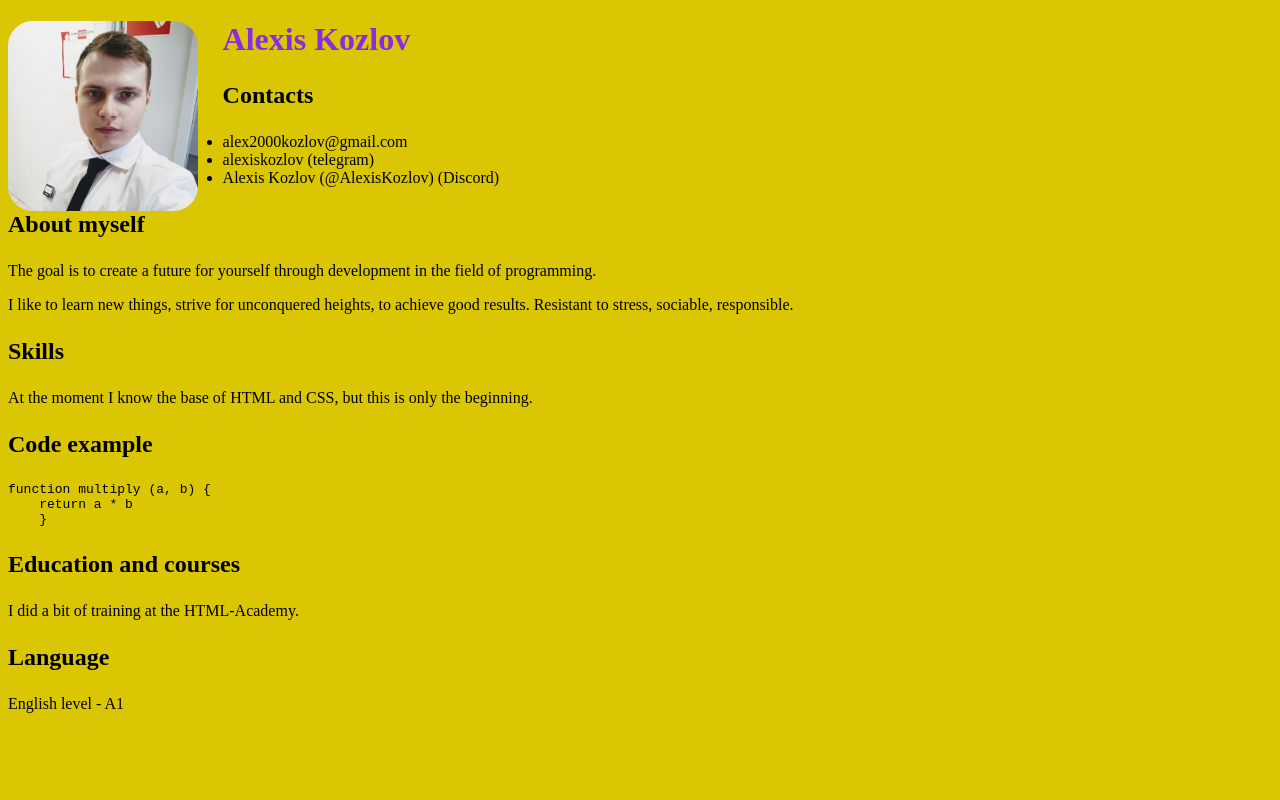
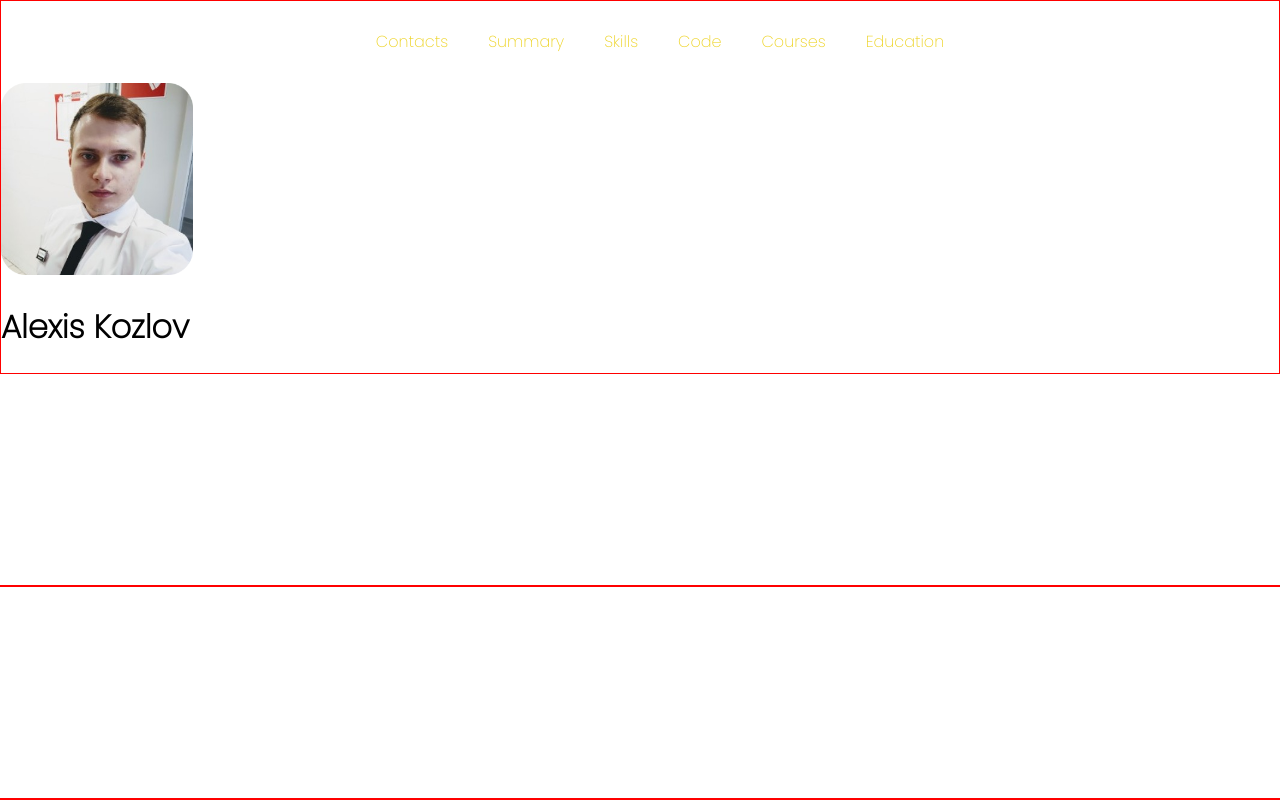
Before and after one commit to AlexisKozlov/rsschool-cv, a plain HTML site: page index.html in a window 1280 px wide. Drawn offline with Linux system fonts and the light colour scheme.

Commit message:
feat: add nav in header

```diff
--- a/index.html
+++ b/index.html
@@ -10,35 +10,33 @@
 <link href="https://fonts.googleapis.com/css2?family=Montserrat:wght@900&family=Poppins:wght@200&family=Roboto&display=swap" rel="stylesheet">
     <title>Alexis Kozlov CV</title>
 </head>
-<body>
-    <img class="aleximg" src="Alex.png" alt="myphoto" width="15%">
+    <header class="header">
+        <div class="container">
+            <nav class="nav">
+                <ul class="nav-list">
+                  <li class="nav-item"><a href="#contacts" class="nav-link">Contacts</a></li>
+                  <li class="nav-item"><a href="#summary" class="nav-link">Summary</a></li>
+                  <li class="nav-item"><a href="#skills" class="nav-link">Skills</a></li>
+                  <li class="nav-item"><a href="#code" class="nav-link">Code</a></li>
+                  <li class="nav-item"><a href="#courses" class="nav-link">Courses</a></li>
+                  <li class="nav-item"><a href="#education" class="nav-link">Education</a></li>
+                </ul>
+              </nav>
+    <img class="image" src="Alex.png" alt="myphoto" width="15%">
  <h1 class="name">Alexis Kozlov</h1>
- <section>
-<p class="paragraph"> Contacts
- <ul class="contlist">
-    <li>alex2000kozlov@gmail.com</li>
-    <li>alexiskozlov (telegram)</li>
-    <li>Alexis Kozlov (@AlexisKozlov) (Discord)</li>
-</ul>
-</р>
-</section>
-<section>
-    <p class="paragraph">About myself</p>
-    <p>The goal is to create a future for yourself through development in the field of programming. </p>
-    <p>I like to learn new things, strive for unconquered heights, to achieve good results. Resistant to stress, sociable, responsible.</p>
-</section>
+</div>
+</header>
 
-<p class="paragraph">Skills</p>
-<p>At the moment I know the base of HTML and CSS, but this is only the beginning.</p>
-<p class="paragraph">Code example</p>
-<pre>function multiply (a, b) {
-    return a * b
-    }</pre>
-    <p class="paragraph"> Education and courses</p>
-<p>I did a bit of training at the HTML-Academy.
-</p>
-<p class="paragraph">Language</p>
-<p>English level - A1 </p>
+<main class="main">
+<div class="container">
 
+</div>
+</main>
+
+<footer class="footer">
+<div class="container">
+
+</div>
+</footer>
 </body>
 </html>
--- a/style.css
+++ b/style.css
@@ -1,19 +1,42 @@
-.name{
-    color: blueviolet;
-}
-.contlist{
-    font-size: 16px;
+body{
+    font-family: 'Poppins', sans-serif;
+    min-height: 100vh;
+    margin: 0;
+    padding: 0;
+    display: flex;
+    flex-direction: column;
+    justify-content: space-between;
 }
 
-.paragraph{
-    font-size: 24px;
-    font-weight: bold;
+html {
+    scroll-behavior: smooth;
+  }
+
+.container{
+    max-width: 1440px;
+    margin: 0 auto;
 }
-body{
-    background-color: rgb(219, 198, 4);
+
+.nav-list{
+    display: flex;
+    justify-content: center;
+    align-items: center;
+    list-style: none;
+}
+
+.nav-link{
+padding: 0 20px;
+line-height: 50px;
+}
+
+a {
+    text-decoration: none;
+    color: #edd324;
+}
+
+.header,
+.main,
+.footer {
+    border: 1px solid red;
 
 }
-.aleximg{
-    float: left;
-    margin-right: 25px;
-}
```
